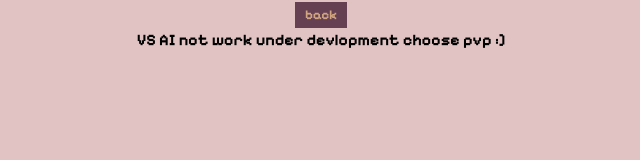
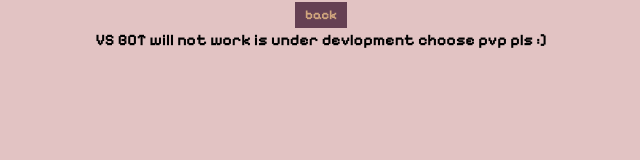
Before and after one commit to Neko01t/Tic-Tac-toe, a plain HTML site: page play.html in a window 1280 px wide. Shown: the top 160 px of the page, without its empty margins (319-959 px from the left). Drawn offline with Linux system fonts and the light colour scheme.

```diff
--- a/play.html
+++ b/play.html
@@ -29,7 +29,7 @@
         </div>
         <div class="design"></div>
     </main>
-    <div style="color: black;">VS AI not work under devlopment choose pvp :]</div>
+    <div style="color: black;">VS BOT will not work is under devlopment choose pvp pls :]</div>
 </body>
 
 </html>
```
